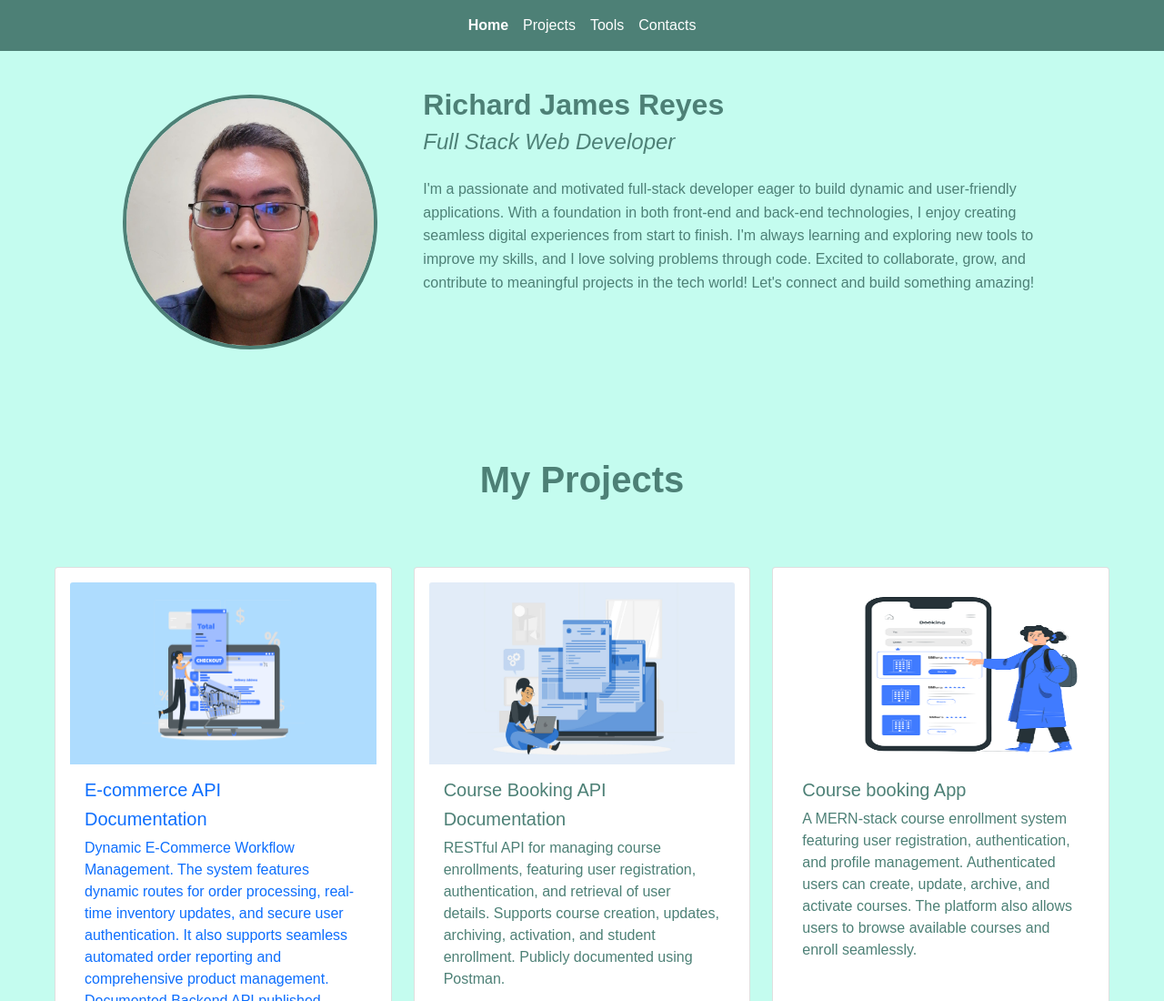
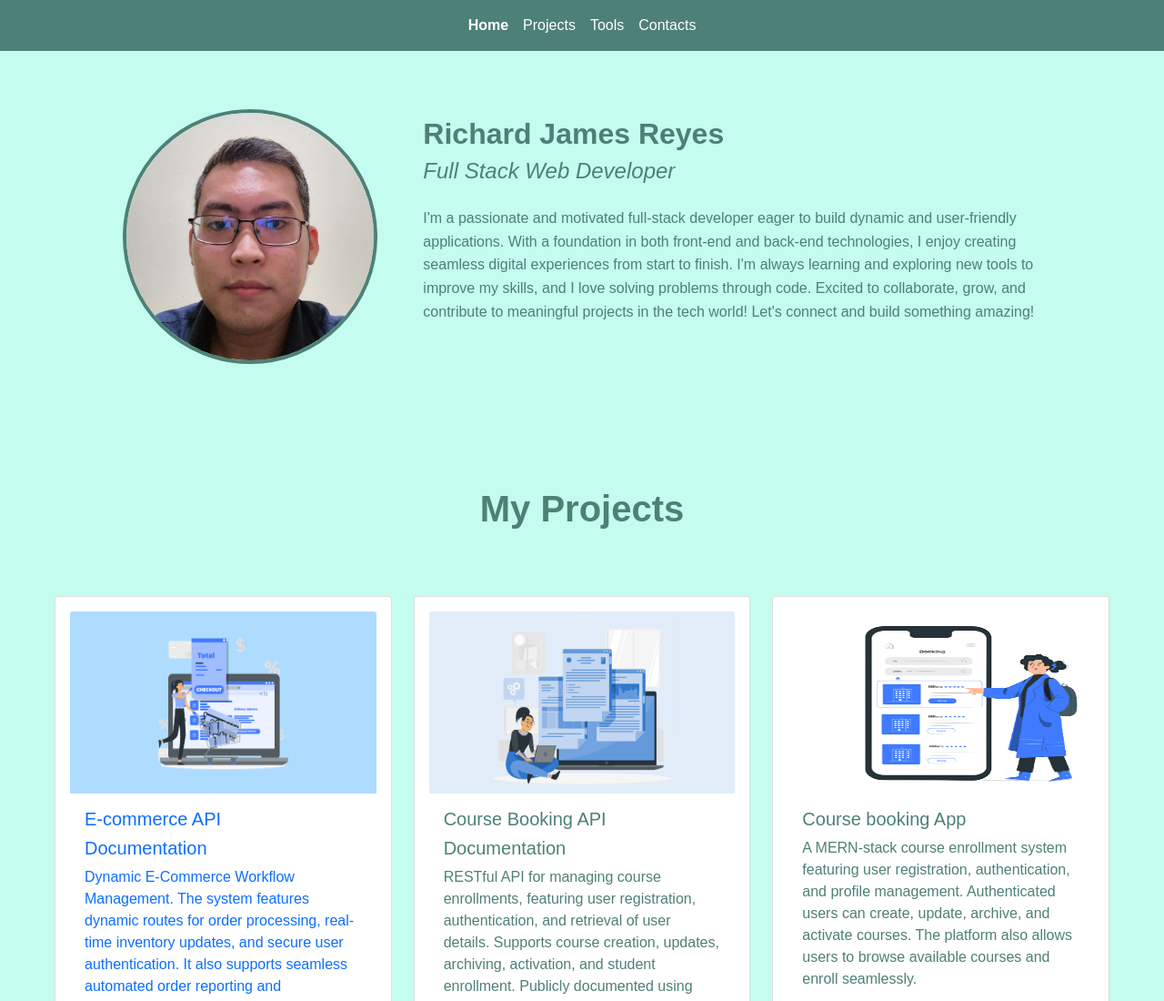
Before and after one commit to reyesrichjames/webportfolio, a plain HTML site: page index.html in a window 1280 px wide. Shown: the top 1100 px of the page at 91% size. Drawn offline with nearby package versions, Linux system fonts and the light colour scheme; a web font is replaced by a local one.

Commit message:
fix layout profile

```diff
--- a/index.html
+++ b/index.html
@@ -40,8 +40,8 @@
 					<div class="col-lg-4 col-md-12 pt-5 d-flex align-items-center justify-content-center justify-content-lg-end">
 						<img src="images/profile.jpg" class="rounded-circle ms-lg-auto mb-5" alt="Profile Photo">
 					</div>
-					<div class="col-lg-8 col-md-12 p-lg-5 ps-lg-1 text-center text-lg-start pt-md-0 px-md-5 d-md-block mx-auto mw-65-lg">
-						<h2 class="ps-lg-4"><strong>Richard James Reyes</strong></h2>
+					<div class="col-lg-8 col-md-12 p-lg-5 ps-lg-1 text-center text-lg-start pt-md-0 px-md-5 d-md-block mx-auto mw-65-lg" style="padding-top: 50px !important;">
+						<h2 class="ps-lg-4" style="margin-top: 30px;"><strong>Richard James Reyes</strong></h2>
 						<h4 class="pb-3 ps-lg-4"><em>Full Stack Web Developer</em></h4>
 						<p class="pe-lg-5 ps-lg-4 pb-4">I'm a passionate and motivated full-stack developer eager to build dynamic and user-friendly applications. With a foundation in both front-end and back-end technologies, I enjoy creating seamless digital experiences from start to finish.
 
```
